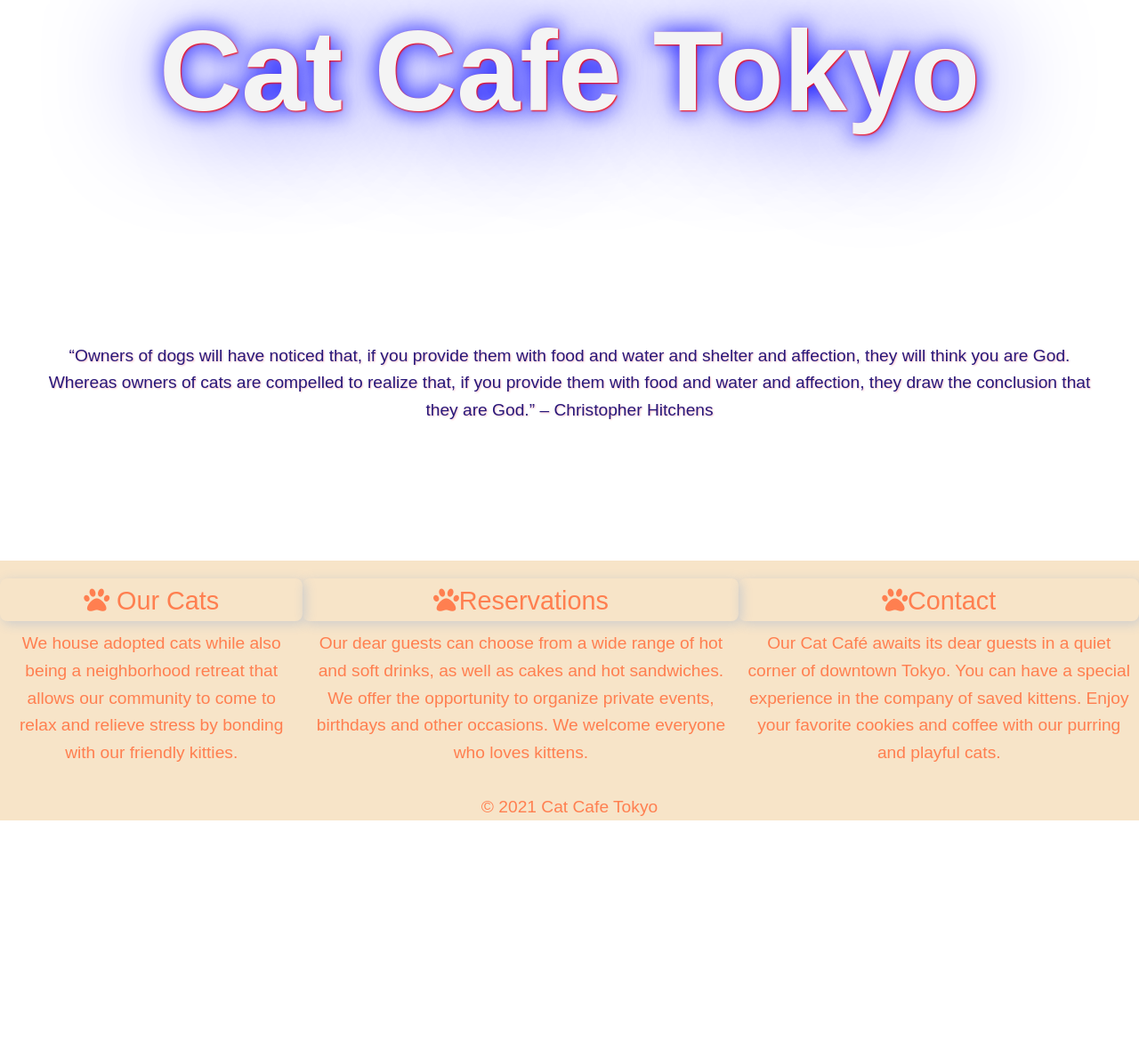
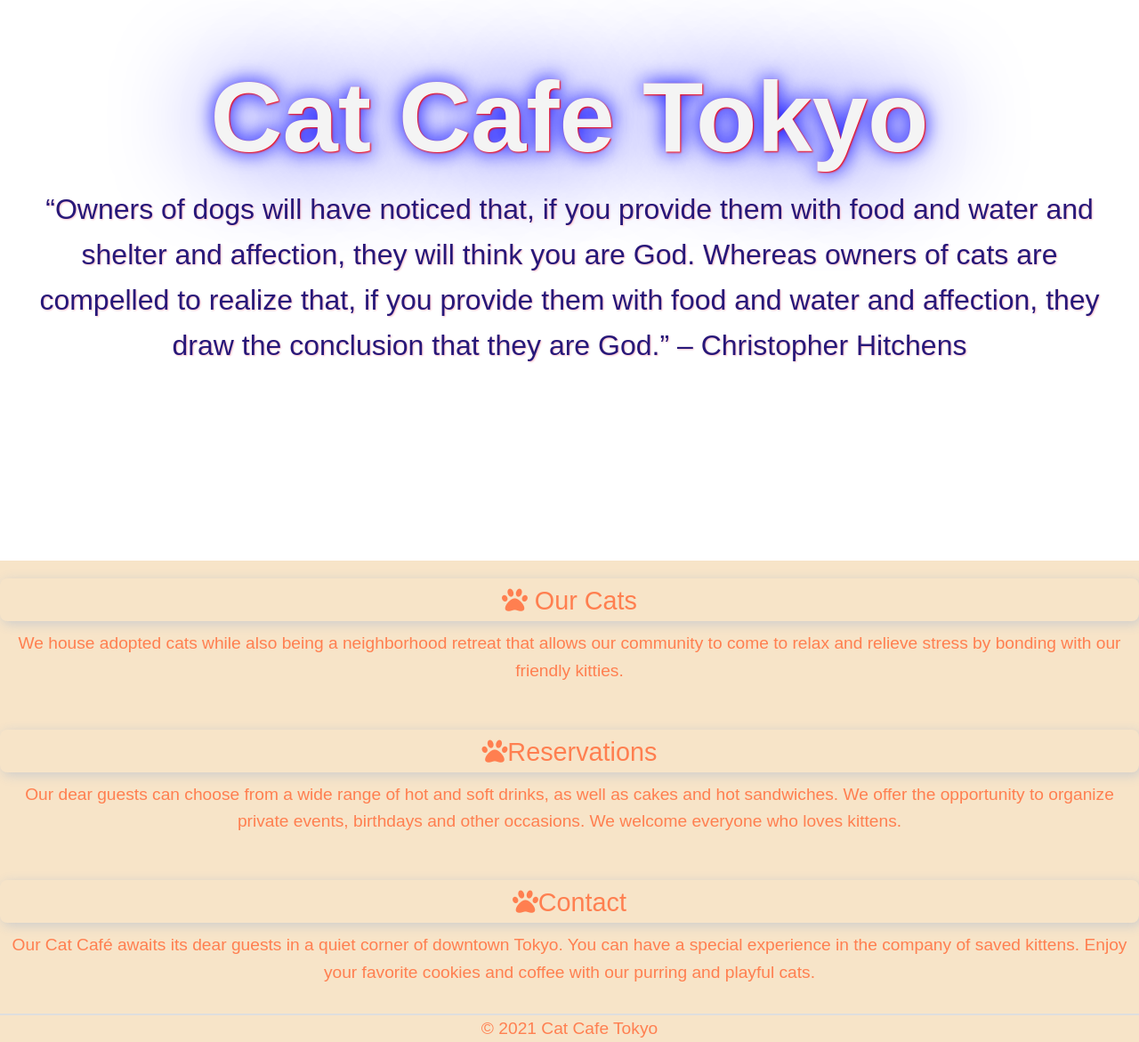
Before and after one commit to vhelfrih/cat-cafe, a plain HTML site: page index.html in a window 1280 px wide. Shown: the part 170-1341 px from the top of the page at 89% size. Before the commit the page ends 1092 px from the top, so only its background shows below. Drawn offline with Linux system fonts and the light colour scheme.

Commit message:
media-queries added

```diff
--- a/css/style.css
+++ b/css/style.css
@@ -26,7 +26,7 @@ body{
 }
 
 #showcase h1{
-  font-size: 8rem;
+  font-size: 7rem;
   position: relative;
   line-height: 1.2;
   color: #f4f4f4;
@@ -42,8 +42,8 @@ body{
 }
 
 #showcase p{
-  font-size: 1.2rem;
-  margin-top: 20%;
+  font-size: 2rem;
+  margin-top: 30px;
   padding: 20px;
   text-shadow: 1px 1px 2px pink;
   color: #271879;
@@ -61,11 +61,15 @@ body{
 #main{
   background-color: #f7e4c8;
   display: flex;
+  justify-content: center;
+  flex-direction: row;
+  flex-wrap: wrap;
 }
 
 #section-a, #section-b, #section-c{
-  flex-direction: row;
   text-align: center;
+  justify-content: center;
+  align-items: center;
   padding: 20px 0 20px 0;
 }
 
@@ -101,10 +105,20 @@ a{
 footer{
   text-align: center;
   background-color: #f7e4c8;
+  border-top: 2px solid #dedede;
 }
 
+@media (max-width: 600px) {
+  #section-a, #section-b, #section-c{
+    flex-direction: column;
+  }
+}
 
-/*****************************************/
+@media (max-width: 420px) {
+  #showcase p{
+    display: none;
+  }
+}
 
 .modal{
     display: none;
```
